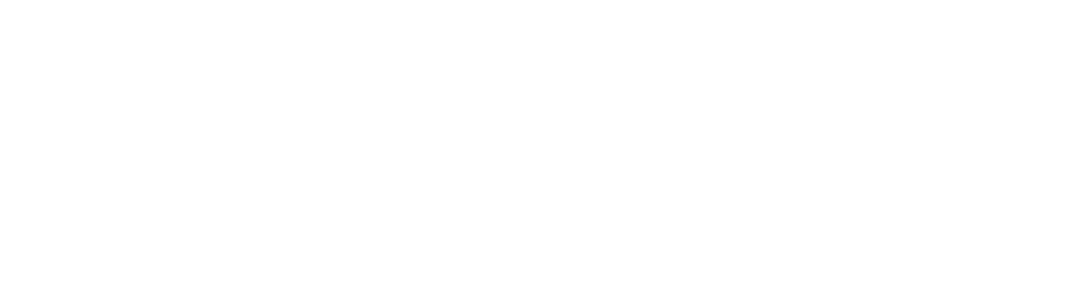
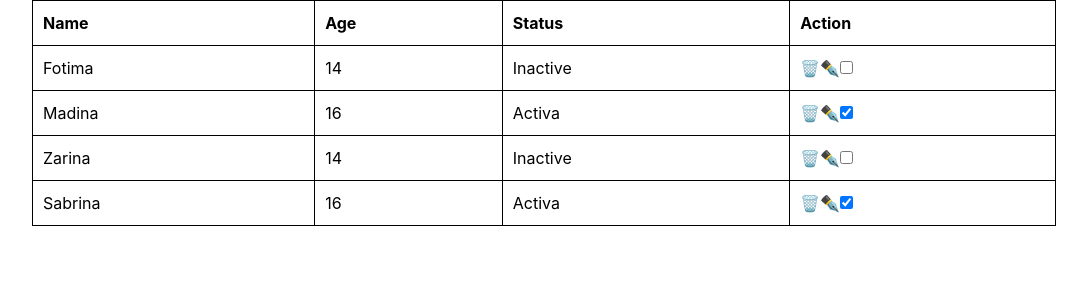
Before and after one commit to sabrinamustafoqulova0-tech/lesson2, a React (Vite) app: page / in a window 1280 px wide. Shown: the top 300 px of the page, without its empty margins (96-1183 px from the left). Built offline with nearby package versions, Linux system fonts and the light colour scheme; data requests are answered from the project's data file.

Commit message:
home neuspela

```diff
--- /dev/null
+++ b/db.json
@@ -0,0 +1,25 @@
+{
+    "user":[
+        {
+            "name":"Fotima",
+            "age":"14",
+            "status":false
+        },
+        {
+            "name":"Madina",
+            "age":"16",
+            "status":true
+        },
+        {
+            "name":"Zarina",
+            "age":"14",
+            "status":false
+        },
+        {
+            "name":"Sabrina",
+            "age":"16",
+            "status":true
+        }
+
+    ]
+}
--- a/package.json
+++ b/package.json
@@ -11,6 +11,7 @@
   },
   "dependencies": {
     "@tailwindcss/vite": "^4.2.1",
+    "axios": "^1.13.6",
     "react": "^19.2.0",
     "react-dom": "^19.2.0",
     "tailwindcss": "^4.2.1"
--- a/src/App.jsx
+++ b/src/App.jsx
@@ -1,10 +1,60 @@
-import React from 'react'
+import axios from 'axios'
+import React, { useEffect, useState } from 'react'
+
 
 const App = () => {
+  let Api="http://localhost:3003/user"
+
+  let [data,setData]=useState([])
+  async function GetUser() {
+    try {
+      let {data}=await axios.get(Api)
+      setData(data)
+    } catch (error) {
+      console.error(error);
+    }
+  }
+  useEffect(()=>{
+    GetUser()
+  },[])
   return (
-    <div>
+    <>
 
-    </div>
+
+
+
+
+    <table className='w-[80%] border-collapse m-auto'>
+      <thead>
+        <tr>
+          <th className='border p-[10px] text-start'>Name</th>
+          <th className='border p-[10px] text-start'>Age</th>
+          <th className='border p-[10px] text-start'>Status</th>
+          <th className='border p-[10px] text-start'>Action</th>
+        </tr>
+      </thead>
+      <tbody>
+        {
+          data.map((e)=>{
+            return(
+              <>
+              <tr>
+                <td className='border p-[10px]'>{e.name}</td>
+                <td className='border p-[10px]'>{e.age}</td>
+                <td className='border p-[10px]'>{e.status?"Activa":"Inactive"}</td>
+                <td className='border p-[10px]'>
+                  <button>🗑️</button>
+                  <button>✒️</button>
+                  <input checked={e.status} type="checkbox" />
+                </td>
+              </tr>
+              </>
+            )
+          })
+        }
+      </tbody>
+    </table>
+    </>
   )
 }
 
```
Also changed, not shown: 1 other file (tests, documents, lock files or other folders).
